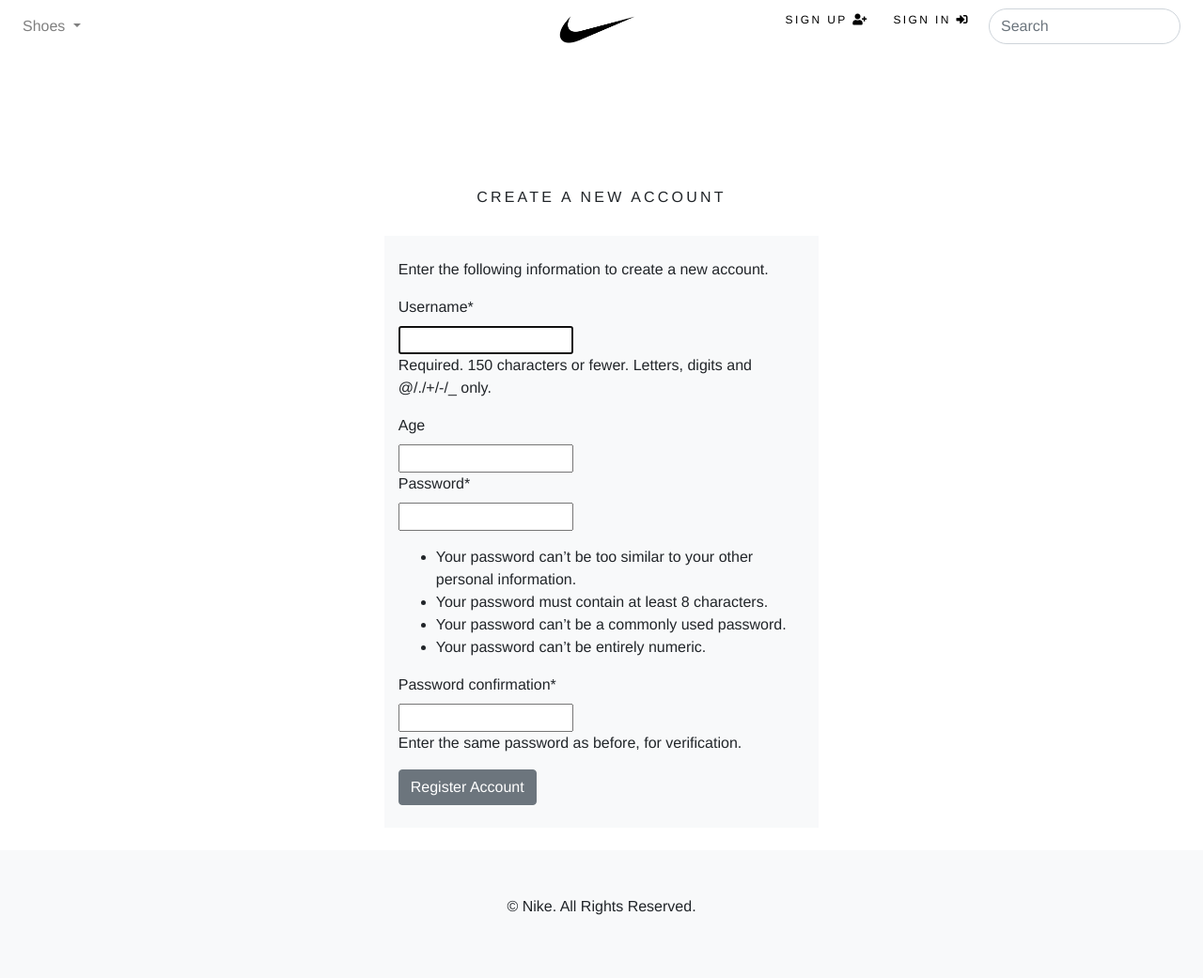
After one commit to Matthew0007/SDEV3-CA2, a Django app: page /accounts/create/ in a window 1280 px wide. The commit adds this page. Shown: the whole page at 94% size. Run offline with Django 3.2, Linux system fonts and the light colour scheme; data comes from the database, SQL or seed files in the repository; both versions use the stored data as it was after the commit; parts of the project's set-up code (start-up, migrations or seed data) failed here and were passed over; some libraries are stand-ins or nearby versions.

Commit message:
sign in/out added

```diff
--- /dev/null
+++ b/accounts/templates/signup.html
@@ -0,0 +1,49 @@
+{% extends "base.html" %}
+{% load static %}
+{% load crispy_forms_tags %}
+{% block metadescription %}
+	Sign up to get a new account with us. The Nike store has a variety of stunning and comfy shoes.
+{% endblock %}
+{% block title %}
+	Create a New Account - Nike Store
+{% endblock %}
+{% block content %}
+	<div>
+		{% if not form.is_valid %}
+			<div class="mx-auto">
+				<br>
+				<h1 class="my_title text-center">Create a new account</h1>
+				<br>
+				<div class="col-9 col-sm-9 col-md-6 col-lg-5 mx-auto bg-light">
+					<br>
+					<p>Enter the following information to create a new account.</p>
+					<form method="post">
+						<p>{{ form | crispy }}</p>
+						{% csrf_token %}
+						<button type="submit" class="btn btn-secondary">Register Account</button>
+					</form>
+					<br>
+				</div>
+			</div>
+		{% else %}
+			<div class="mx-auto">
+				<br>
+				<h1 class="my_title text-center">Your account has been successfully created</h1>
+				<br>
+				<div>
+					<p>
+						Dear Customer,
+						<br>
+						<br>
+						Your account has been created and it is ready to use.
+						<br>
+                        <a href="{% url 'shop:allProdCat' %}">Continue shopping</a> and enjoy the
+                        variety of shoes that we have at the Nike store.
+					</p>
+				</div>
+			</div>
+
+		{% endif %}
+	</div>
+	<br>
+{% endblock %}
--- /dev/null
+++ b/accounts/urls.py
@@ -0,0 +1,9 @@
+from django.urls import path
+from shop import views
+from .views import signupView, signinView, signoutView
+
+urlpatterns = [
+    path('create/', signupView, name='signup'),
+    path('login/', signinView, name='signin'),
+    path('logout/', signoutView, name='signout'),
+]
--- a/accounts/views.py
+++ b/accounts/views.py
@@ -1,3 +1,39 @@
-from django.shortcuts import render
+from django.shortcuts import render, redirect
+from .forms import CustomUserCreationForm
+from .models import CustomUser
+from django.contrib.auth.models import Group
+from django.contrib.auth.forms import AuthenticationForm
+from django.contrib.auth import login, authenticate, logout
 
-# Create your views here.
+def signupView(request):
+    if request.method == 'POST':
+        form = CustomUserCreationForm(request.POST)
+        if form.is_valid():
+            form.save()
+            username = form.cleaned_data.get('username')
+            signup_user = CustomUser.objects.get(username=username)
+            customer_group = Group.objects.get(name='Customer')
+            customer_group.user_set.add(signup_user)
+    else:
+        form = CustomUserCreationForm()
+    return render(request, 'signup.html', {'form':form})
+
+def signinView(request):
+    if request.method == 'POST':
+        form = AuthenticationForm(data=request.POST)
+        if form.is_valid():
+            username = request.POST['username']
+            password = request.POST['password']
+            user = authenticate(username=username, password=password)
+            if user is not None:
+                login(request, user)
+                return redirect('shop:allProdCat')
+            else:
+                return redirect('signup')
+    else:
+        form = AuthenticationForm()
+        return render(request, 'signin.html', {'form':form})
+
+def signoutView(request):
+    logout(request)
+    return redirect('signin')
--- a/nike_shop_project/settings.py
+++ b/nike_shop_project/settings.py
@@ -43,6 +43,7 @@ INSTALLED_APPS = [
     'cart',
     'stripe',
     'order',
+    'crispy_forms',
 ]
 
 MIDDLEWARE = [
@@ -63,7 +64,8 @@ TEMPLATES = [
         'DIRS': [str(BASE_DIR.joinpath('shop','templates')),
                 str(BASE_DIR.joinpath('search_app', 'templates')),
                 str(BASE_DIR.joinpath('cart', 'templates')),
-                str(BASE_DIR.joinpath('order', 'templates'))],
+                str(BASE_DIR.joinpath('order', 'templates')),
+                str(BASE_DIR.joinpath('accounts', 'templates'))],
         'APP_DIRS': True,
         'OPTIONS': {
             'context_processors': [
--- a/nike_shop_project/urls.py
+++ b/nike_shop_project/urls.py
@@ -20,6 +20,7 @@ from django.conf.urls.static import static
 
 urlpatterns = [
     path('admin/', admin.site.urls),
+    path('accounts/', include('accounts.urls')),
     path('', include('shop.urls')),
     path('search/', include('search_app.urls')),
     path('cart/', include('cart.urls')),
--- a/shop/templates/navbar.html
+++ b/shop/templates/navbar.html
@@ -7,19 +7,16 @@
 
   <div class="collapse navbar-collapse" id="navbarSupportedContent">
     <ul class="navbar-nav mr-auto">
-
       <li class="nav-item dropdown">
         <a class="nav-link dropdown-toggle" href="#" id="navbarDropdown" role="button" data-toggle="dropdown" aria-haspopup="true" aria-expanded="false">
           Shoes
         </a>
-
         <div class="dropdown-menu bg-light" aria-labelledby="navbarDropdown">
           <a class="dropdown-item" href="{% url 'shop:allProdCat'%}">All Shoes</a>
             <div class="dropdown-divider"></div>
               {% for cat in links %}
               <a class="dropdown-item" href="{{cat.get_absolute_url}}">{{cat.name}}</a>
               {% endfor %}
-
         </div>
       </li>
       {% if item_count > 0 %}
@@ -27,13 +24,34 @@
         <a class="nav-link" href="{% url 'cart:cart_detail' %}"><i class="fas fa-shopping-cart"></i>({{item_count}})</a>
       {% endif%}
       </li>
+        <a style="left: 46.5vw; top: 10px; position:absolute"  class="navbar-brand" href="{% url 'shop:allProdCat' %}"><img style="height:29px;" src="{% static 'images/jumpmanlogo.png' %}" alt="Online Nike Store"></div></a>
     </ul>
-      <a style="left: 46.5vw; top: 10px; position:absolute"  class="navbar-brand" href="{% url 'shop:allProdCat' %}"><img style="height:29px;" src="{% static 'images/jumpmanlogo.png' %}" alt="Online Nike Store"></div></a>
+
+
+    <div class="my_custom_menu">
+      <ul>
+      {% if user.is_authenticated %}
+        <li>
+          Welcome, <a href="#" class="dropdown-toggle" data-toggle="dropdown"
+          aria-haspopup="true" aria-expanded="false">{{ user.username }}
+          <i class="fas fa-user-circle"></i></a>
+        </li>
+        <li>
+          <a href="{% url 'signout' %}">Sign Out <i class="fas fa-sign-out-alt"></i></a>
+        </li>
+        {% else %}
+        <li>
+          <a href="{% url 'signup' %}">Sign Up <i class="fas fa-user-plus"></i></a>
+        </li>
+        <li>
+          <a href="{% url 'signin' %}">Sign In <i class="fas fa-sign-in-alt"></i></a>
+        </li>
+        {% endif %}
+      </ul>
+    </div>
 
     <form action="{% url 'search_app:searchResult' %}" method="get" class="form-inline my-2 my-lg-0">
-        <input class="form-control mr-sm-2 text-light rounded-pill" type="search" placeholder="              Search" aria-label="Search" name="q">
+      <input class="form-control mr-sm-2 text-light rounded-pill" type="search" placeholder="Search" aria-label="Search" name="q">
+    </form>
 
-      </form>
-    </div>
 </nav>
-<nav>
--- a/static/css/custom.css
+++ b/static/css/custom.css
@@ -118,3 +118,34 @@
 	background-image: none !important;
 	background: none !important;
 }
+.errorlist li {
+	color: red;
+	font-weight: bold;
+}
+.my_custom_div {
+	margin-bottom: 20px !important;
+}
+.my_top_navbar_div {
+	height: 60px;
+	line-height: 50px;
+}
+.my_custom_menu {
+	text-align: right !important;
+}
+.my_custom_menu ul li {
+	list-style: none;
+	color: #000;
+	text-transform: uppercase;
+	letter-spacing: .2em;
+	font-size: 12px;
+	padding-right: 20px;
+	display: inline;
+}
+.my_custom_menu ul li a {
+	text-decoration: none;
+	color: #000;
+	list-style: none;
+	text-transform: uppercase;
+	letter-spacing: .2em;
+	font-size: 12px;
+}
```
Also changed, not shown: accounts/templates/signin.html (added, +39 -0 lines), shop/templates/top-navbar.html (added, +24 -0 lines), db.sqlite3. Lines whose indentation alone changed are shown as unchanged.
